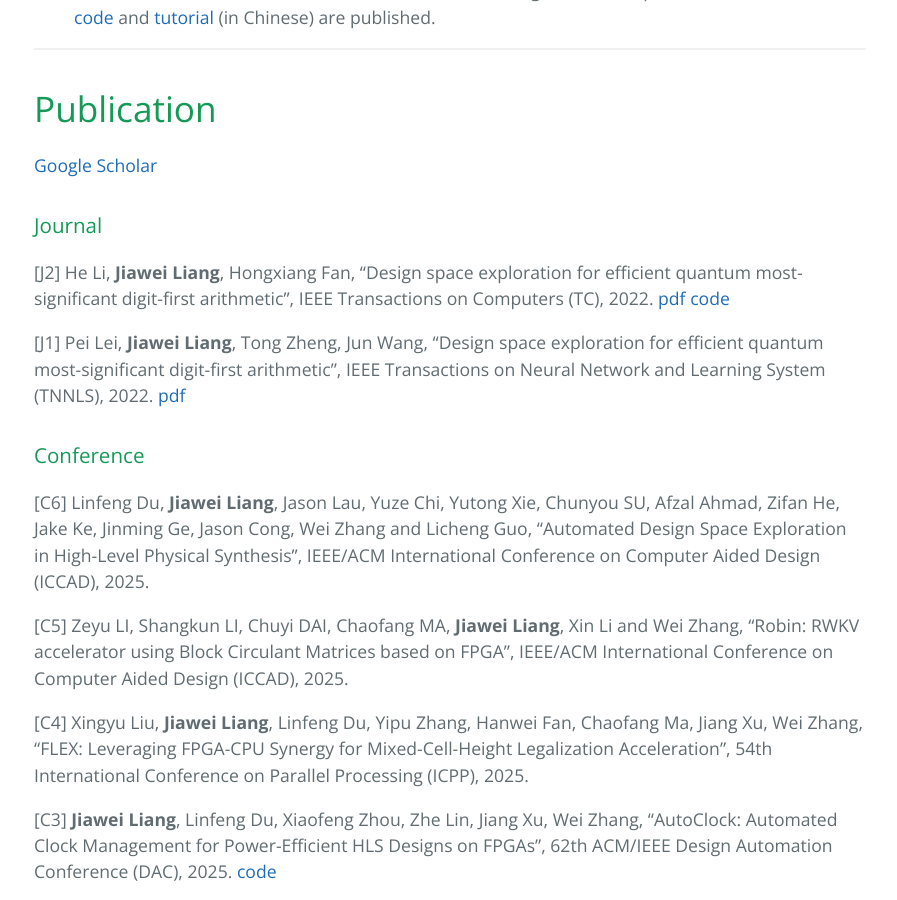
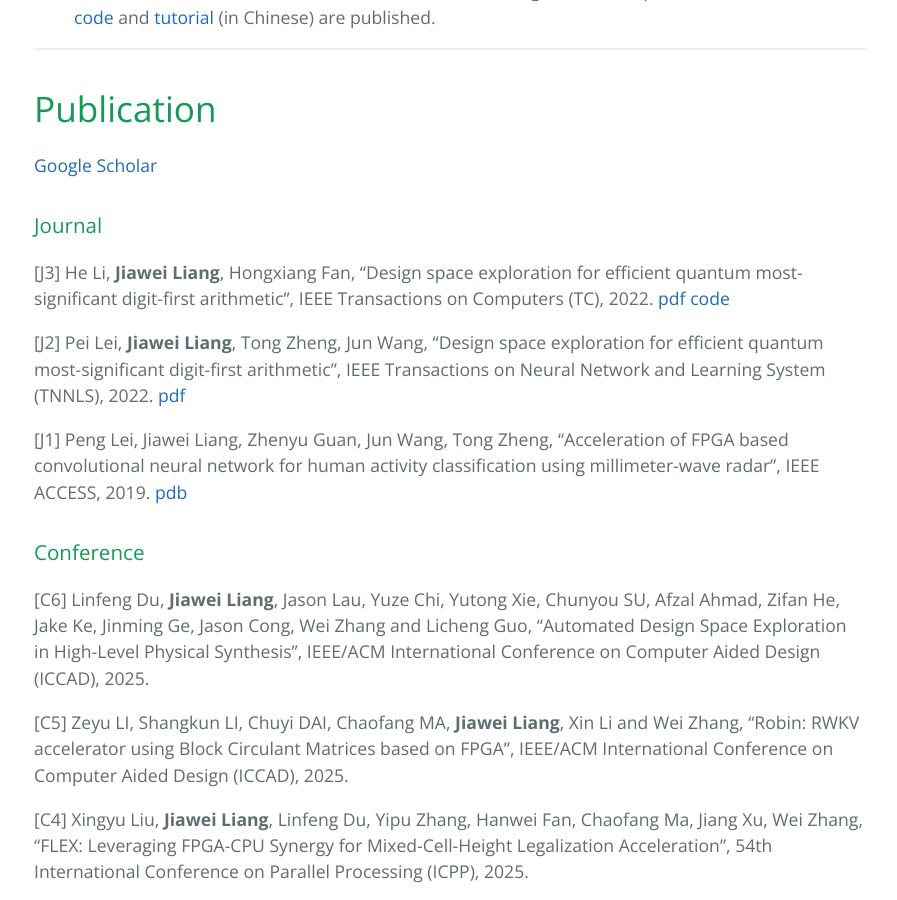
Before and after one commit to MasLiang/MasLiang.github.io, a Jekyll site: the page built from index.md, in a window 1280 px wide and 900 px high, scrolled down 2316 px. Shown: the whole window, without its empty margins (190-1087 px from the left). Built offline with Jekyll 4.4.1, drawn with Linux system fonts in a browser that asks for light colours; our own code applies the rules of GitHub Pages for plain Markdown files.

Commit message:
update publish

```diff
--- a/index.md
+++ b/index.md
@@ -77,9 +77,11 @@ _Department of EE, BUAA. (2020.07 - 2020.09)_
 
 ### Journal
 
-[J2] He Li, **Jiawei Liang**, Hongxiang Fan, "Design space exploration for efficient quantum most-significant digit-first arithmetic", IEEE Transactions on Computers (TC), 2022. [pdf](https://ieeexplore.ieee.org/abstract/document/9924609/) [code](https://github.com/MasLiang/Quantum-Adder)
+[J3] He Li, **Jiawei Liang**, Hongxiang Fan, "Design space exploration for efficient quantum most-significant digit-first arithmetic", IEEE Transactions on Computers (TC), 2022. [pdf](https://ieeexplore.ieee.org/abstract/document/9924609/) [code](https://github.com/MasLiang/Quantum-Adder)
 
-[J1] Pei Lei, **Jiawei Liang**, Tong Zheng, Jun Wang, "Design space exploration for efficient quantum most-significant digit-first arithmetic", IEEE Transactions on Neural Network and Learning System (TNNLS), 2022. [pdf](https://ieeexplore.ieee.org/abstract/document/9881223/)
+[J2] Pei Lei, **Jiawei Liang**, Tong Zheng, Jun Wang, "Design space exploration for efficient quantum most-significant digit-first arithmetic", IEEE Transactions on Neural Network and Learning System (TNNLS), 2022. [pdf](https://ieeexplore.ieee.org/abstract/document/9881223/)
+
+[J1] Peng Lei, Jiawei Liang, Zhenyu Guan, Jun Wang, Tong Zheng, "Acceleration of FPGA based convolutional neural network for human activity classification using millimeter-wave radar", IEEE ACCESS, 2019. [pdb](https://ieeexplore.ieee.org/abstract/document/8753553/)
 
 ### Conference
 
```
